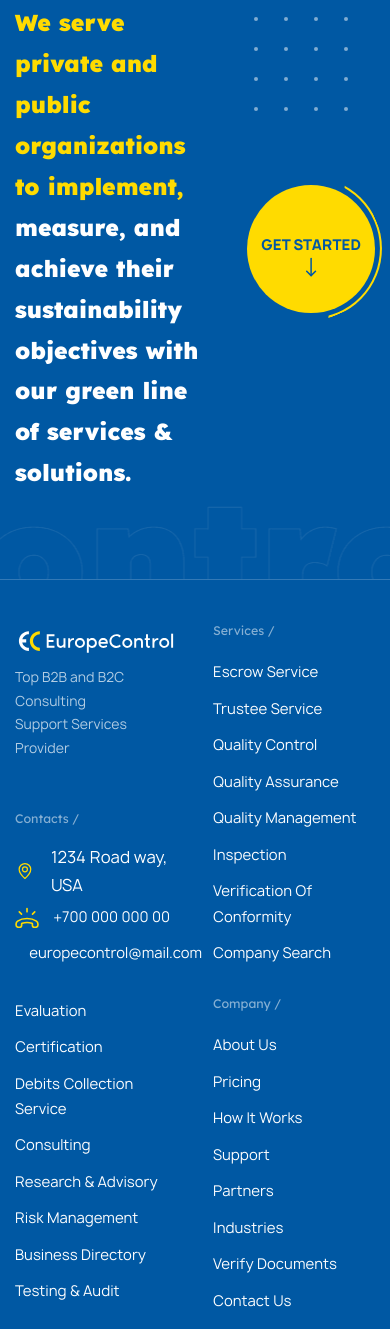
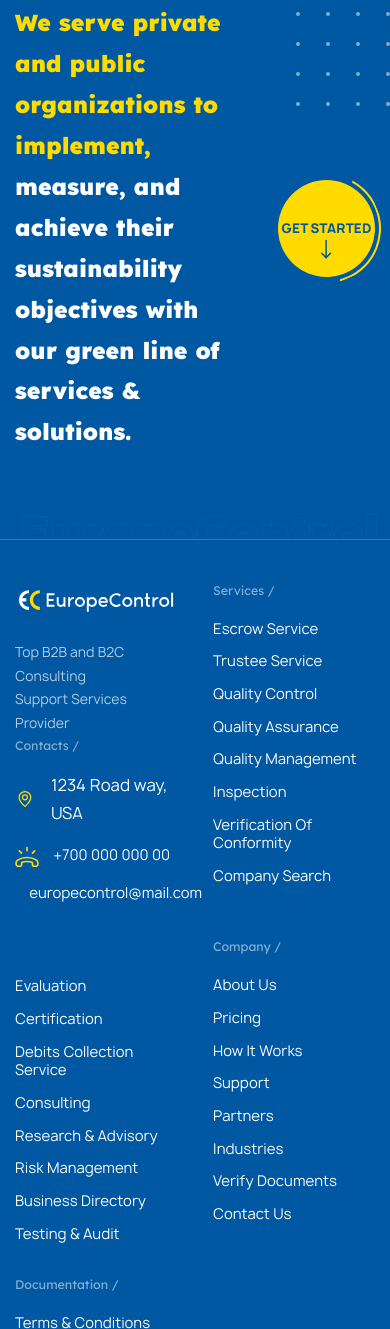
Before and after one commit to BakaySerg/europe-control, a website: page app/index.html in a window 390 px wide. Shown: the part 530-1859 px from the top of the page. Drawn offline with nearby package versions, Linux system fonts and the light colour scheme; files that its build step writes are made by us from their sources; files whose address does not match are found by name.

Commit message:
footer - 96%

```diff
--- a/app/index.html
+++ b/app/index.html
@@ -89,7 +89,7 @@
 				<p class="unim">Top B2B and B2C Consulting <br>Support Services Provider</p>
 				<div class="mt-a">
 					<h4 class="overtitle">Contacts /</h4>
-					<address class="icon-text">
+					<address class="icon-text address">
 						<svg class="icon icon--accent" viewBox="0 0 32 32"><use xlink:href="#i-map"/></svg>
 						1234 Road way, USA
 					</address>
--- a/src/scss/components/_buttons.scss
+++ b/src/scss/components/_buttons.scss
@@ -57,6 +57,12 @@
 		position: relative;
 		overflow: visible;
 		transition: .3s;
+		@media (max-width: 1100px){
+			width: 7.6em;
+			height: 7.6em;
+			padding: 1.7em .2em .2em;
+			font-size: .8em;
+		}
 		&:after {
 			content: '';
 			display: block;
--- a/src/scss/layout/_footer.scss
+++ b/src/scss/layout/_footer.scss
@@ -20,6 +20,9 @@
 			background-repeat: no-repeat;
 			top: 13%;
 			left: 65%;
+			@media (max-width: 991px){
+				left: 76%;
+			}
 		}
 		.strong {
 			max-width: 740px;
@@ -38,6 +41,9 @@
 			background-position: 85% bottom;
 			border-bottom: 1px solid $border-light;
 			z-index: -1;
+			@media (max-width: 1100px){
+				background-size: contain;
+			}
 		}
 	}
 	&__cta {
@@ -48,8 +54,11 @@
 			display: flex;
 			flex-direction: column;
 		}
+		&--notitle {
+			padding-top: 2.3em;
+		}
 		.overtitle {
-			margin-bottom: 0.4em;
+			margin-bottom: .5em;
 		}
 		a {
 			display: block;
@@ -58,6 +67,10 @@
 			font-size: em(16);
 			padding: .3em 0;
 			margin-bottom: .2em;
+			@media (max-width: 1100px){
+				line-height: 1.3;
+				margin-bottom: .4em;
+			}
 			&:hover {
 				color: $yellow;
 			}
@@ -69,20 +82,29 @@
 		display: grid;
 		grid-auto-flow: column;
 		grid-template-columns: 280px 1fr 1fr .9fr 1fr;
-		gap: 40px;
+		gap: 44px;
+		.address {
+			margin-bottom: .4em;
+			@media (max-width: 1100px){
+				margin-bottom: .7em;
+			}
+		}
+		.logo {
+			margin-bottom: .8em;
+		}
 		@media (min-width: 1201px){
 			padding-right: 0;
 		}
 		@media (max-width: 1200px){
-			grid-template-columns: repeat(auto-fill, minmax(196px, 1fr));
-			gap: 5px;
+			grid-template-columns: 230px 1fr 1fr .9fr 1fr;
+			gap: 20px;
 			padding-top: 3em;
 		}
 		@media (max-width: 930px){
 			padding-bottom: 1.5em;
 			grid-template-columns: repeat(auto-fill, minmax(188px, 1fr));
 			grid-auto-flow: dense;
-			gap: 27px 22px;
+			gap: 40px 28px;
 		}
 		@media (max-width: 760px){
 			grid-template-columns: repeat(auto-fill, minmax(154px, 1fr));
```
Also changed, not shown: src/include/footer.html (+1 -1 lines).
